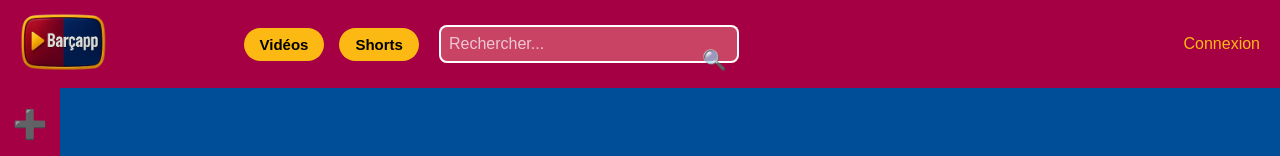
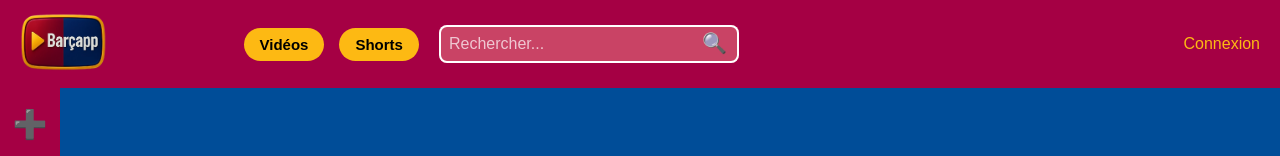
Before and after one commit to chablucas/front-barcapp, a React (Create React App) app: page / in a window 1280 px wide. Shown: the top 156 px of the page. Built offline with nearby package versions, Linux system fonts and the light colour scheme; no server answers.

Commit message:
Recherche

```diff
--- a/src/components/Header.css
+++ b/src/components/Header.css
@@ -79,9 +79,8 @@
 /* Icône parfaitement centrée */
 .search-button {
   position: absolute;
-  top: 50%;
   right: 12px;
-  transform: translateY(-20%);
+  top: 8px; /* 🔥 ajuste la hauteur ici */
   background: none;
   border: none;
   font-size: 20px;
@@ -90,6 +89,7 @@
   padding: 0;
   line-height: 1;
 }
+
 
 .search-button:focus {
   outline: none;
```
